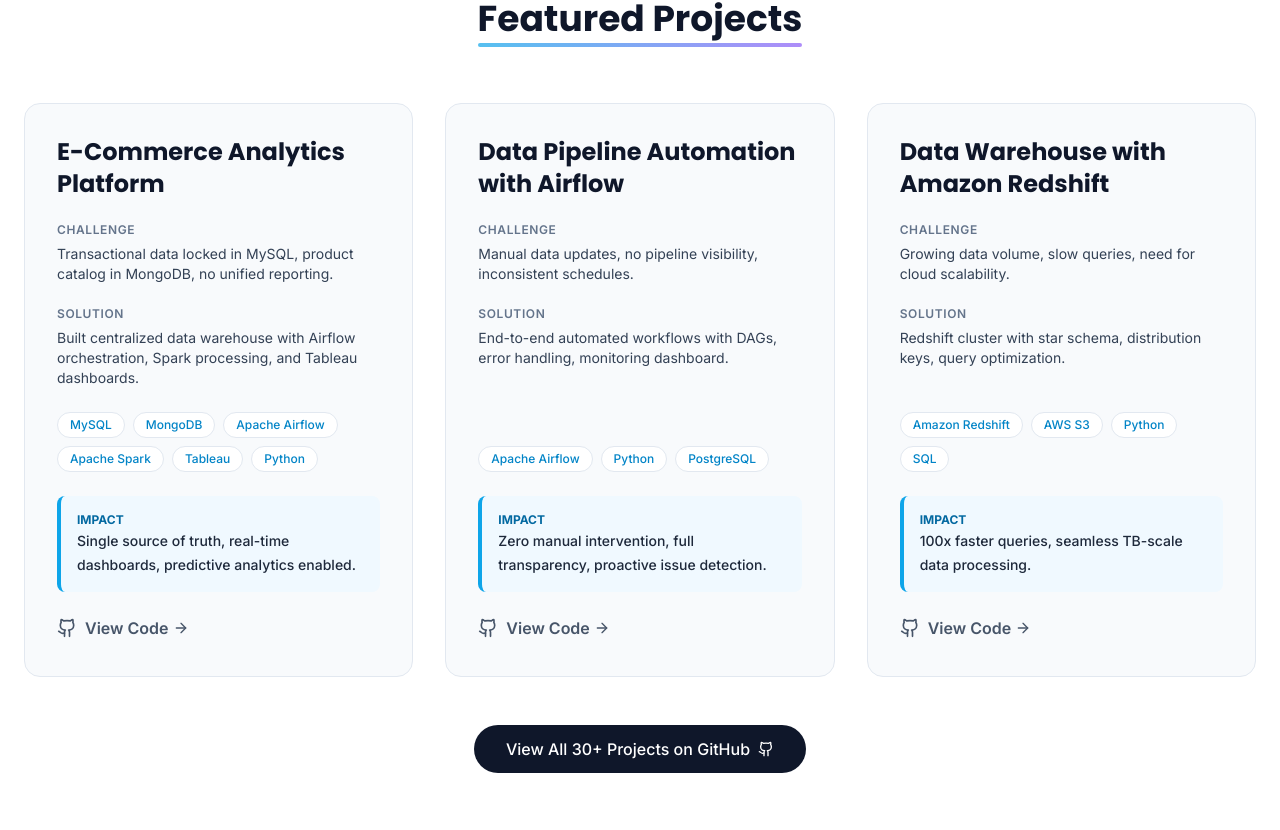
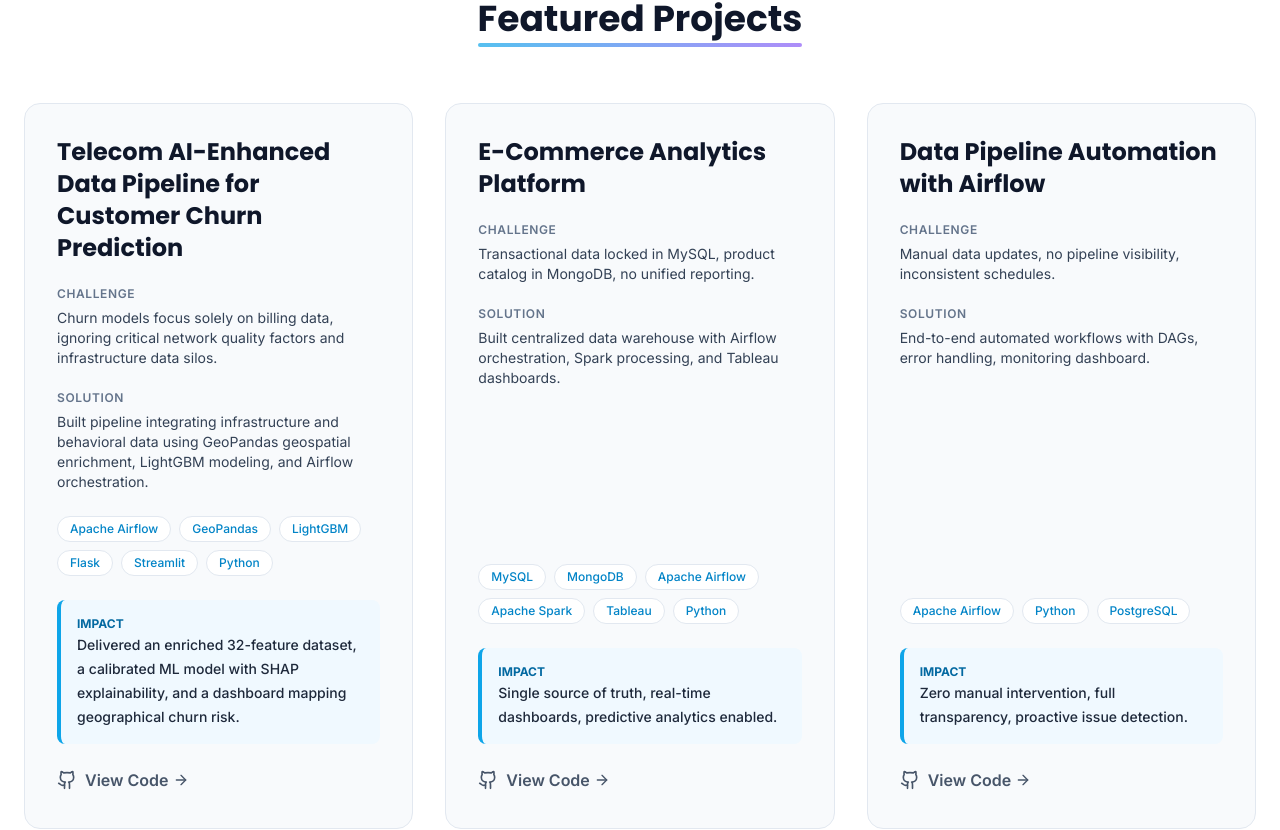
Before and after one commit to aymanibrahim/portfolio, a React (Vite) app: page / in a window 1280 px wide. Shown: the part 3188-4018 px from the top of the page. Built offline with nearby package versions, Linux system fonts and the light colour scheme.

Commit message:
Update Projects

```diff
--- a/components/Projects.tsx
+++ b/components/Projects.tsx
@@ -5,6 +5,14 @@
 import { Project } from '../types';
 
 const projects: Project[] = [
+  {
+    title: "Telecom AI-Enhanced Data Pipeline for Customer Churn Prediction",
+    challenge: "Churn models focus solely on billing data, ignoring critical network quality factors and infrastructure data silos.",
+    solution: "Built pipeline integrating infrastructure and behavioral data using GeoPandas geospatial enrichment, LightGBM modeling, and Airflow orchestration.",
+    techStack: ["Apache Airflow", "GeoPandas", "LightGBM", "Flask", "Streamlit", "Python"],
+    impact: "Delivered an enriched 32-feature dataset, a calibrated ML model with SHAP explainability, and a dashboard mapping geographical churn risk.",
+    githubLink: "https://github.com/nhahub/NHA-4-025"
+  },
   {
     title: "E-Commerce Analytics Platform",
     challenge: "Transactional data locked in MySQL, product catalog in MongoDB, no unified reporting.",
@@ -20,14 +28,6 @@
     techStack: ["Apache Airflow", "Python", "PostgreSQL"],
     impact: "Zero manual intervention, full transparency, proactive issue detection.",
     githubLink: "https://github.com/aymanibrahim/data-pipeline-airflow"
-  },
-  {
-    title: "Data Warehouse with Amazon Redshift",
-    challenge: "Growing data volume, slow queries, need for cloud scalability.",
-    solution: "Redshift cluster with star schema, distribution keys, query optimization.",
-    techStack: ["Amazon Redshift", "AWS S3", "Python", "SQL"],
-    impact: "100x faster queries, seamless TB-scale data processing.",
-    githubLink: "https://github.com/aymanibrahim/data-warehouse-redshift"
   }
 ];
 
```
